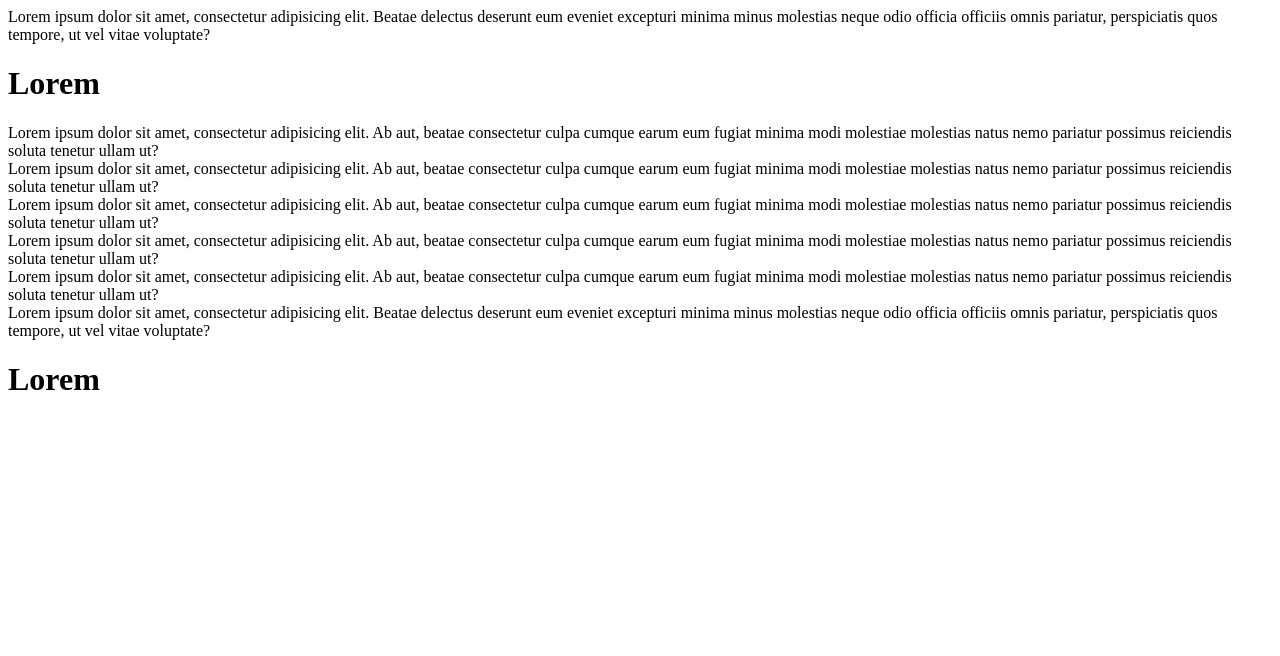
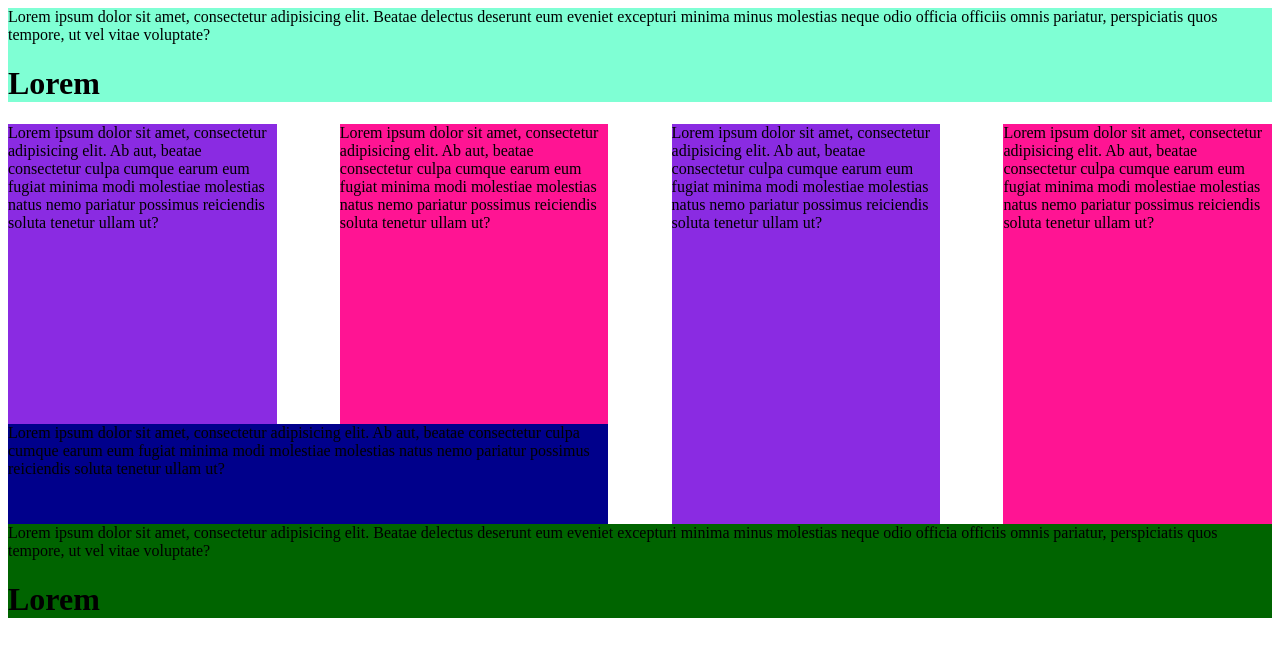
Before and after one commit to ria0308/frogue.github.io, a plain HTML site: page index.html in a window 1280 px wide. Drawn offline with Linux system fonts and the light colour scheme.

Commit message:
some commit

```diff
--- a/index.html
+++ b/index.html
@@ -5,6 +5,7 @@
     <meta name="viewport"
           content="width=device-width, user-scalable=no, initial-scale=1.0, maximum-scale=1.0, minimum-scale=1.0">
     <meta http-equiv="X-UA-Compatible" content="ie=edge">
+    <link rel="stylesheet" href="styles.css">
     <title>Document</title>
 </head>
 <body>
--- a/styles.css
+++ b/styles.css
@@ -1,3 +1,59 @@
-.{
+header{
+background-color: aquamarine;
+}
+
+
+.mainbody{
+    display: grid;
+    grid-template-rows: repeat(4, 1fr);
+    grid-template-columns: repeat(4, 1fr);
+    grid-auto-rows: 100px;
+    grid-row-gap: 0;
+    grid-column-gap: 5%;
 
 }
+
+
+.div2{
+    grid-column-start: 1;
+    grid-column-end: 2;
+    grid-row-start: 1;
+    grid-row-end: 8;
+    background-color: blueviolet;
+}
+
+.div3{
+    grid-column-start: 2;
+    grid-column-end: 3;
+    grid-row-start: 1;
+    grid-row-end: 8;
+    background-color: deeppink;
+}
+
+.div4{
+    grid-column-start: 3;
+    grid-column-end:4;
+    grid-row-start: 1;
+    grid-row-end: 9;
+    background-color: blueviolet;
+}
+.div5{
+    grid-column-start: 4;
+    grid-column-end: 5;
+    grid-row-start: 1;
+    grid-row-end: 9;
+    background-color: deeppink;
+
+}
+
+.div6{
+    grid-column-start: 1;
+    grid-column-end: 3;
+    grid-row-start: 8;
+    grid-row-end: 9;
+    background-color: darkblue;
+
+}
+footer{
+    background-color: darkgreen;
+}
```
